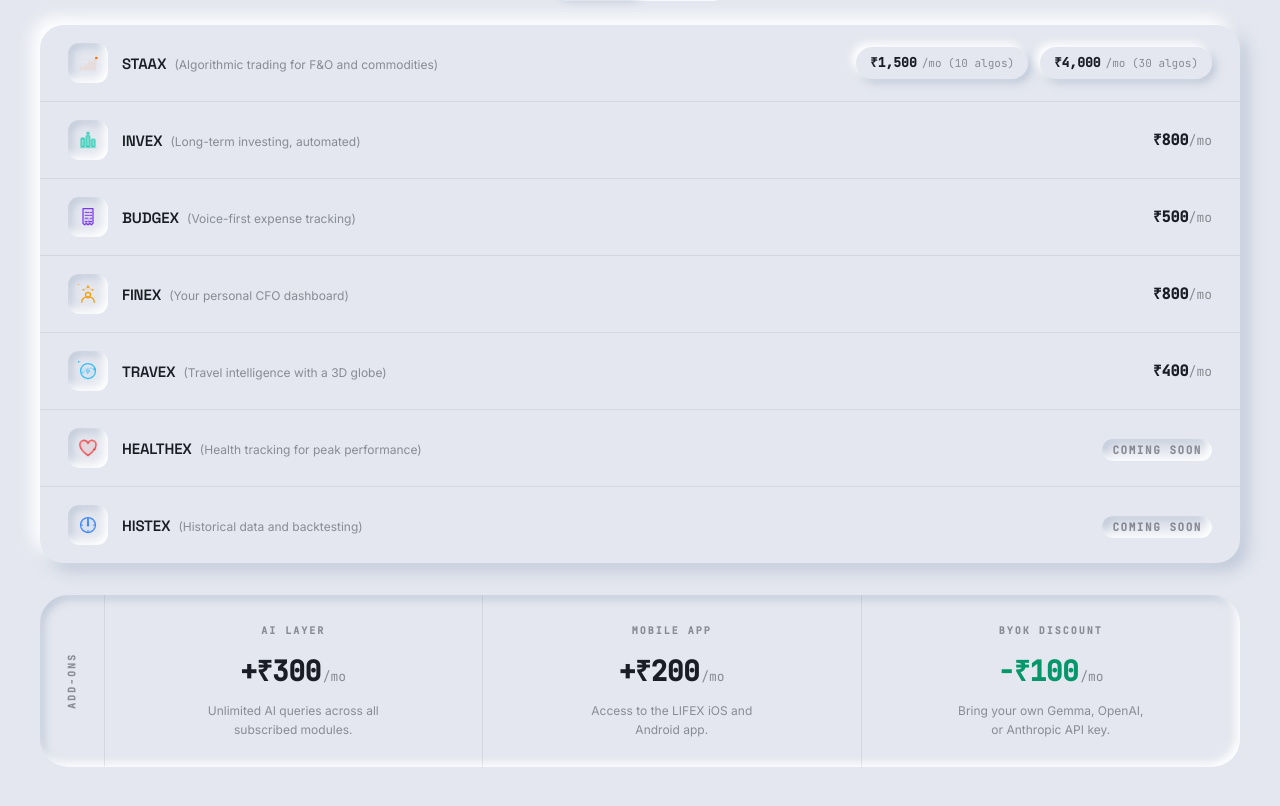
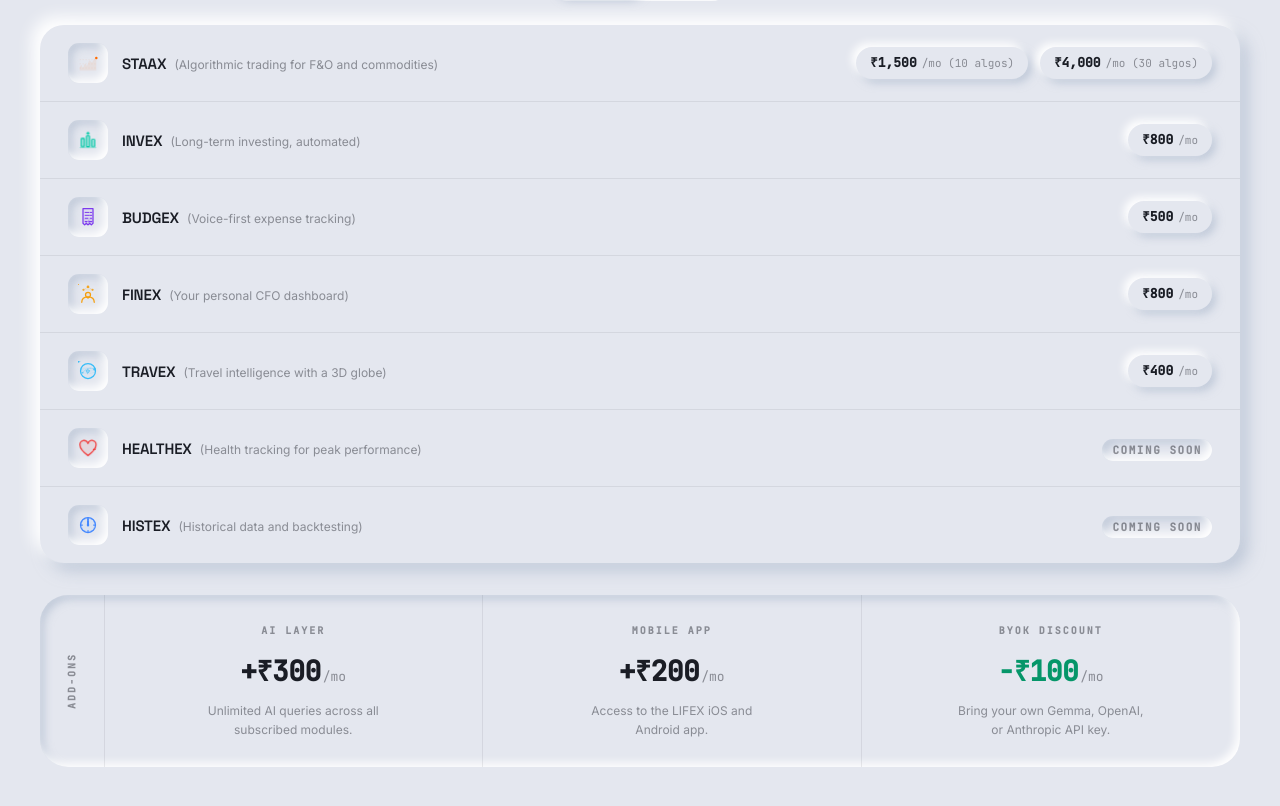
Before and after one commit to theboringtrader14/lifex-landing, a React (Vite) app: page / in a window 1280 px wide. Shown: the part 2805-3611 px from the top of the page. Built offline with nearby package versions, Linux system fonts and the light colour scheme.

Commit message:
feat(pricing): all module prices displayed as neu-raised-sm chips

```diff
--- a/src/components/PricingSection.tsx
+++ b/src/components/PricingSection.tsx
@@ -315,10 +315,24 @@ function IndividualView() {
                   ))}
                 </div>
               ) : (
-                <span style={{ fontFamily: 'var(--font-mono)', color: 'var(--text)', fontWeight: 600, fontSize: 15 }}>
-                  ₹{mp.price!.toLocaleString('en-IN')}
-                  <span style={{ color: 'var(--text-mute)', fontWeight: 400, fontSize: 13 }}>/mo</span>
-                </span>
+                <div
+                  style={{
+                    display: 'inline-flex',
+                    alignItems: 'baseline',
+                    gap: 5,
+                    padding: '6px 14px',
+                    borderRadius: 'var(--radius-md)',
+                    background: 'var(--bg)',
+                    boxShadow: 'var(--neu-raised-sm)',
+                  }}
+                >
+                  <span style={{ fontFamily: 'var(--font-mono)', fontSize: 13, fontWeight: 700, color: 'var(--text)' }}>
+                    ₹{mp.price!.toLocaleString('en-IN')}
+                  </span>
+                  <span style={{ fontFamily: 'var(--font-mono)', fontSize: 11, fontWeight: 400, color: 'var(--text-mute)' }}>
+                    /mo
+                  </span>
+                </div>
               )}
             </div>
 
```
